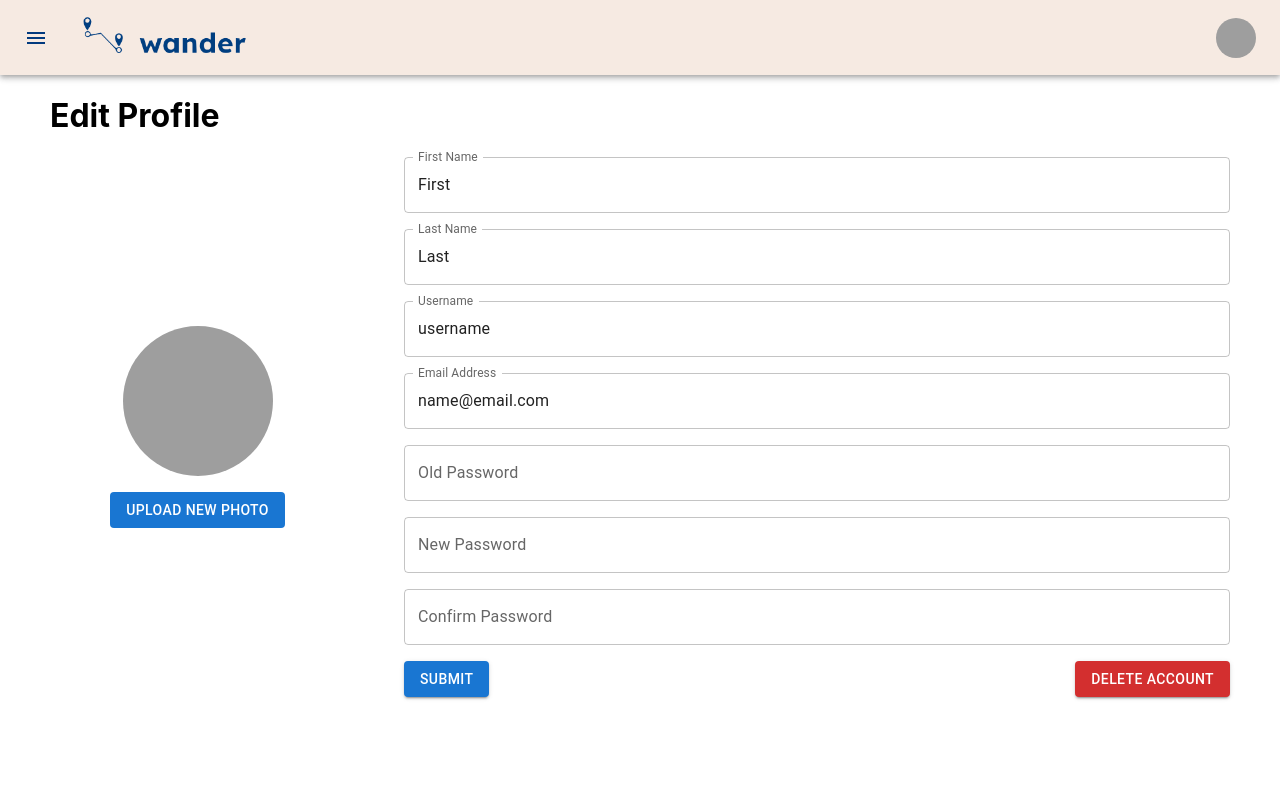
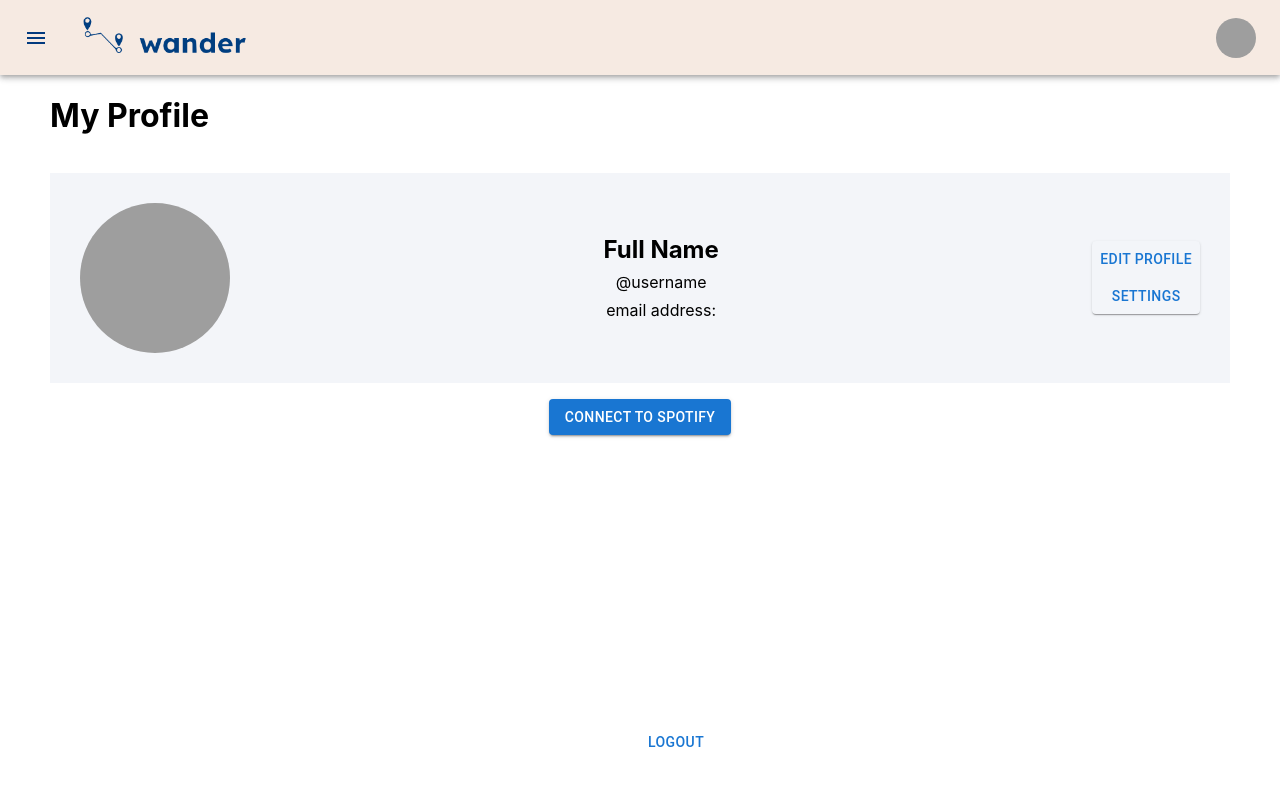
Before and after one commit to akshayakumar12/wander, a React (Create React App) app in the folder my-app/: page /profile in a window 1280 px wide. Shown: the top 786 px of the page. Built offline with nearby package versions, Linux system fonts and the light colour scheme; no server answers; grey boxes are pictures that could not be loaded.

Commit message:
Set up navigation between login page and profile page.
 There is a bug in the connect and disconnect button for the Spotify login that needs to be fixed.

```diff
--- a/my-app/src/App.js
+++ b/my-app/src/App.js
@@ -4,11 +4,22 @@ import Register from "./frontend/pages/register/register"
 import EditProfile from "./frontend/pages/edit profile/editProfile"
 import Home from "./frontend/pages/homepage/homepage"
 import Profile from "./frontend/pages/profile/profile"
+import {BrowserRouter as Router, Routes, Route } from 'react-router-dom';
 
 function App() {
+  /*
   return <div className="App">
-    <EditProfile/>
+    <Login/>
   </div>;
+  */
+  return <div className="App">
+    <Router>
+      <Routes>
+        <Route path="/" element={<Login />} />
+        <Route path="/profile" element={<Profile />} />
+      </Routes>
+    </Router>
+  </div>
 }
 
 export default App;
--- a/my-app/src/frontend/pages/login/login.js
+++ b/my-app/src/frontend/pages/login/login.js
@@ -4,11 +4,24 @@ import TextField from "@mui/material/TextField";
 import Button from "@mui/material/Button";
 import React, { useState } from "react";
 import login from "../../../backend/pages/login/login"
+import { onAuthStateChanged } from "firebase/auth";
+import { auth } from "../../../firebase"
+import {Routes, Route, useNavigate} from 'react-router-dom';
+
 
 function Login() {
   const [email, setEmail] = useState("")
   const [password, setPassword] = useState("")
+  const navigate = useNavigate()
+  const [user, setUser] = useState("")
 
+  onAuthStateChanged(auth, (currentUser) => {
+    setUser(currentUser);
+  })
+
+  if (user) {
+    navigate("/profile")
+  }
 
   return (
     <>
--- a/my-app/src/frontend/pages/profile/profile.js
+++ b/my-app/src/frontend/pages/profile/profile.js
@@ -5,16 +5,13 @@ import Paper from '@mui/material/Paper';
 import Avatar from '@mui/material/Avatar';
 import Header from '../header/header'
 import {useEffect, useState} from 'react';
-import {Routes, Route, useNavigate} from 'react-router-dom';
-import SpotifyWebApi from 'spotify-web-api-js'
-import * as spotify from '../../../backend/pages/profile/connectSpotify'
-
-
+import { auth } from "../../../firebase"
+import { onAuthStateChanged } from "firebase/auth";
 
 function Profile () {
 
     const CLIENT_ID = "cd4b2dc4fd9a40d08077c8e883502bc9"
-    const REDIRECT_URI = "http://localhost:3000"
+    const REDIRECT_URI = "http://localhost:3000/profile"
     const AUTH_ENDPOINT = "https://accounts.spotify.com/authorize"
     const RESPONSE_TYPE = "token"
     const SCOPES = [
@@ -26,6 +23,12 @@ function Profile () {
     ]
 
     const [token, setToken] = useState("")
+    const user = useState("")
+    const setUser = useState("")
+
+    onAuthStateChanged(auth, (currentUser) => {
+        setUser(currentUser);
+    })
 
     useEffect(() => {
         const hash = window.location.hash
@@ -39,7 +42,6 @@ function Profile () {
         }
 
         setToken(token)
-
     }, [])
 
     const logout = () => {
@@ -71,7 +73,7 @@ function Profile () {
                     <Stack direction="column" spacing={1}>
                         <h2>Full Name</h2>
                         <p>@username</p>
-                        <p>email address</p>
+                        <p>email address: {user?.email}</p>
                     </Stack>
 
                     {/* Edit Profile and Settings Box */}
```
